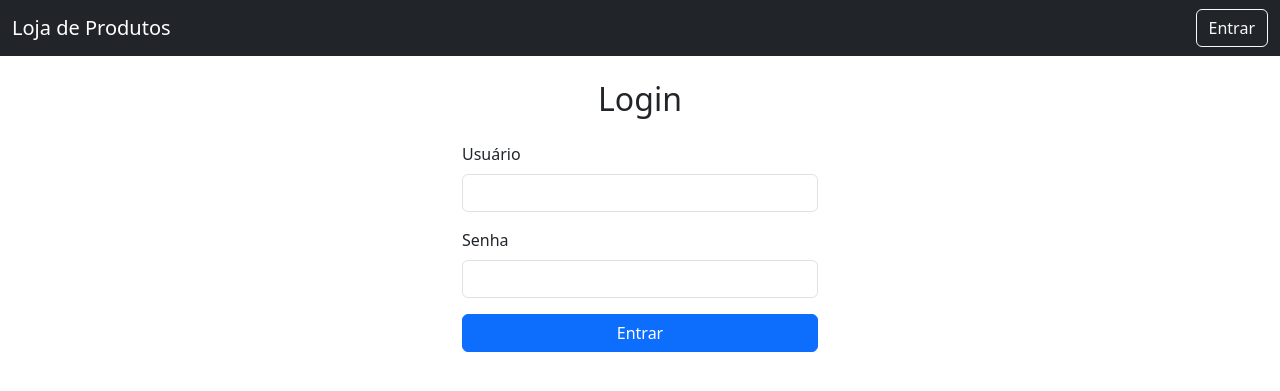
After one commit to antoniolmcandido/sistema-loja-django2, a Django app: page /login/ in a window 1280 px wide. The commit adds this page. Shown: the top 391 px of the page. Run offline with Django 5.2, Linux system fonts and the light colour scheme.

Commit message:
:sparkles: feat: permissões de usuários

```diff
--- a/shop/urls.py
+++ b/shop/urls.py
@@ -3,6 +3,8 @@ from . import views
 
 urlpatterns = [
     path("", views.product_list, name="product_list"),
+    path("login/", views.user_login, name="user_login"),
+    path("logout/", views.user_logout, name="user_logout"),
     path("create_product/", views.product_create, name="product_create"),
     path("create_category/", views.category_create, name="category_create"),
     path("create_supplier/", views.supplier_create, name="supplier_create"),
--- a/shop/views.py
+++ b/shop/views.py
@@ -1,8 +1,31 @@
+from django.contrib.auth import authenticate, login, logout
+from django.contrib.auth.decorators import login_required, user_passes_test
 from django.shortcuts import render, redirect, get_object_or_404
 from django.core.paginator import Paginator
 from .models import Product, Category, Supplier
 from .forms import ProductForm, CategoryForm, SupplierForm, UserForm
 
+def is_staff_user(user):
+    return user.is_staff
+
+def user_login(request):
+    if request.method == "POST":
+        username = request.POST.get("username")
+        password = request.POST.get("password")
+        user = authenticate(request, username=username, password=password)
+        if user is not None:
+            login(request, user)
+            return redirect("product_list")
+        else:
+            return render(request, "login.html", {"error_message": "Usuário ou senha inválidos."})
+    return render(request, "login.html")
+
+def user_logout(request):
+    logout(request)
+    return redirect("product_list")
+
+@login_required(login_url='user_login')
+@user_passes_test(is_staff_user)
 def user_create(request):
     if request.method == "POST":
         form = UserForm(request.POST)
@@ -26,6 +49,8 @@ def product_list(request):
 
     return render(request, 'product_list.html', {'produtos': produtos})
 
+@login_required(login_url="user_login")
+@user_passes_test(is_staff_user)
 def product_create(request):
     if request.method == 'POST':
         # Se o método for POST, o formulário foi enviado
@@ -40,6 +65,8 @@ def product_create(request):
     # Renderiza o template do formulário, passando o form como contexto
     return render(request, 'product_form.html', {'form': form})
 
+@login_required(login_url="user_login")
+@user_passes_test(is_staff_user)
 def product_update(request, pk):
     product = get_object_or_404(Product, pk=pk)
 
@@ -53,6 +80,8 @@ def product_update(request, pk):
 
     return render(request, 'product_form.html', {'form': form})
 
+@login_required(login_url="user_login")
+@user_passes_test(is_staff_user)
 def product_delete(request, pk):
     product = get_object_or_404(Product, pk=pk)
 
@@ -62,6 +91,8 @@ def product_delete(request, pk):
 
     return render(request, 'product_confirm_delete.html', {'product': product})
 
+@login_required(login_url="user_login")
+@user_passes_test(is_staff_user)
 def category_create(request):
     if request.method == 'POST':
         form = CategoryForm(request.POST)
@@ -73,6 +104,8 @@ def category_create(request):
 
     return render(request, 'category_form.html', {'form': form})
 
+@login_required(login_url="user_login")
+@user_passes_test(is_staff_user)
 def supplier_create(request):
     if request.method == 'POST':
         form = SupplierForm(request.POST)
--- a/templates/base.html
+++ b/templates/base.html
@@ -14,6 +14,16 @@
         <a href="{% url 'product_list' %}" class="navbar-brand">
           Loja de Produtos
         </a>
+        <div class="d-flex">
+          {% if user.is_authenticated %}
+            <span class="navbar-text text-white me-3">
+              Olá, {{ user.username }}
+            </span>
+            <a href="{% url 'user_logout' %}" class="btn btn-outline-light">Sair</a>
+          {% else %}
+            <a href="{% url 'user_login' %}" class="btn btn-outline-light">Entrar</a>
+          {% endif %}
+        </div>
       </div>
     </nav>
 
--- /dev/null
+++ b/templates/login.html
@@ -0,0 +1,31 @@
+{% extends "base.html" %}
+
+{% block title %}Login{% endblock %}
+
+{% block content%}
+<div class="row justify-content-center">
+  <div class="col-md-4">
+    <h2 class="text-center mb-4">Login</h2>
+
+    {% if error %}
+    <div class="alert alert-danger" role="alert">
+      {{ error }}
+    </div>
+    {% endif %}
+
+    <form method="post">
+      {% csrf_token %}
+      <div class="mb-3">
+        <label for="username" class="form-label">Usuário</label>
+        <input type="text" class="form-control" id="username" name="username">
+      </div>
+      <div class="mb-3">
+        <label for="password" class="form-label">Senha</label>
+        <input type="password" class="form-control" id="password" name="password">
+      </div>
+      <button type="submit" class="btn btn-primary w-100">Entrar</button>
+    </form>
+  </div>
+</div>
+
+{% endblock %}
```
Also changed, not shown: templates/product_list.html (+11 -9 lines).
